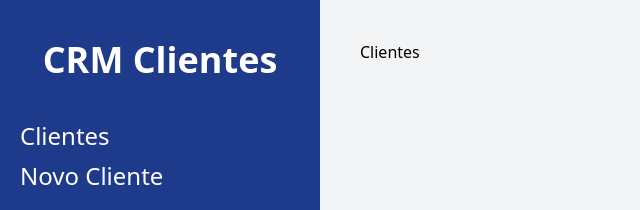
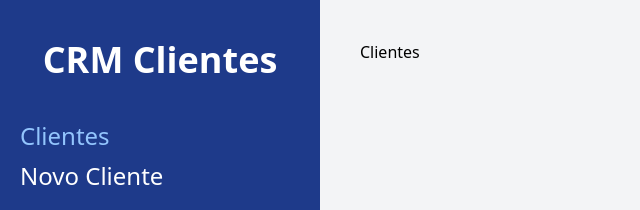
Before and after one commit to vselei/crm-react, a React (Vite) app: page / in a window 1280 px wide. Shown: the top 210 px of the page, without its empty margins (0-640 px from the left). Built offline with nearby package versions, Linux system fonts and the light colour scheme.

Commit message:
Estilização dos links ativos

```diff
--- a/src/components/Layout.jsx
+++ b/src/components/Layout.jsx
@@ -1,15 +1,36 @@
-import { Outlet, Link } from 'react-router-dom';
+import { Outlet, Link, useLocation } from 'react-router-dom';
 
-const Layout = () => (
+const Layout = () => {
+  const location = useLocation();
+
+  console.log(location);
+
+  return (
     <div className="md:flex md:min-h-screen">
       <aside className="md:w-1/4 bg-blue-900 px-5 py-10">
         <h2 className="text-4xl font-black text-center text-white">
           CRM Clientes
         </h2>
 
-      <nav className='mt-10'>
-        <Link className='text-2xl block mt-2 hover:text-blue-300 text-white' to='/'>Clientes</Link>
-        <Link className='text-2xl block mt-2 hover:text-blue-300 text-white' to='/clients/new'>Novo Cliente</Link>
+        <nav className="mt-10">
+          <Link
+            className={`${
+              location.pathname === '/' ? 'text-blue-300' : 'text-white'
+            } text-2xl block mt-2 hover:text-blue-300 `}
+            to="/"
+          >
+            Clientes
+          </Link>
+          <Link
+            className={`${
+              location.pathname === '/clients/new'
+                ? 'text-blue-300'
+                : 'text-white'
+            } text-2xl block mt-2 hover:text-blue-300 `}
+            to="/clients/new"
+          >
+            Novo Cliente
+          </Link>
         </nav>
       </aside>
       <main className="md:w-3/4 md:flex p-10 md:h-screen overflow-scroll">
@@ -17,5 +38,6 @@ const Layout = () => (
       </main>
     </div>
   );
+};
 
 export default Layout;
```
Lines whose indentation alone changed are shown as unchanged.
